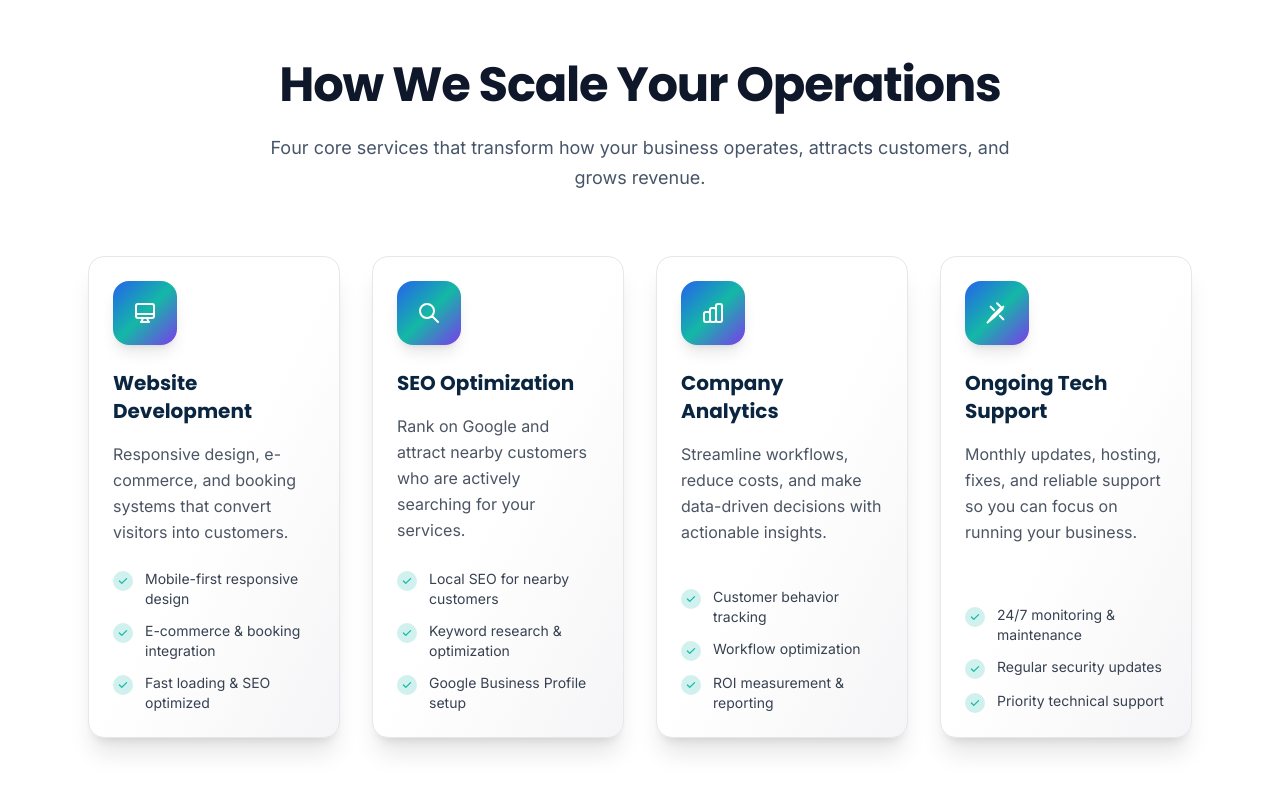
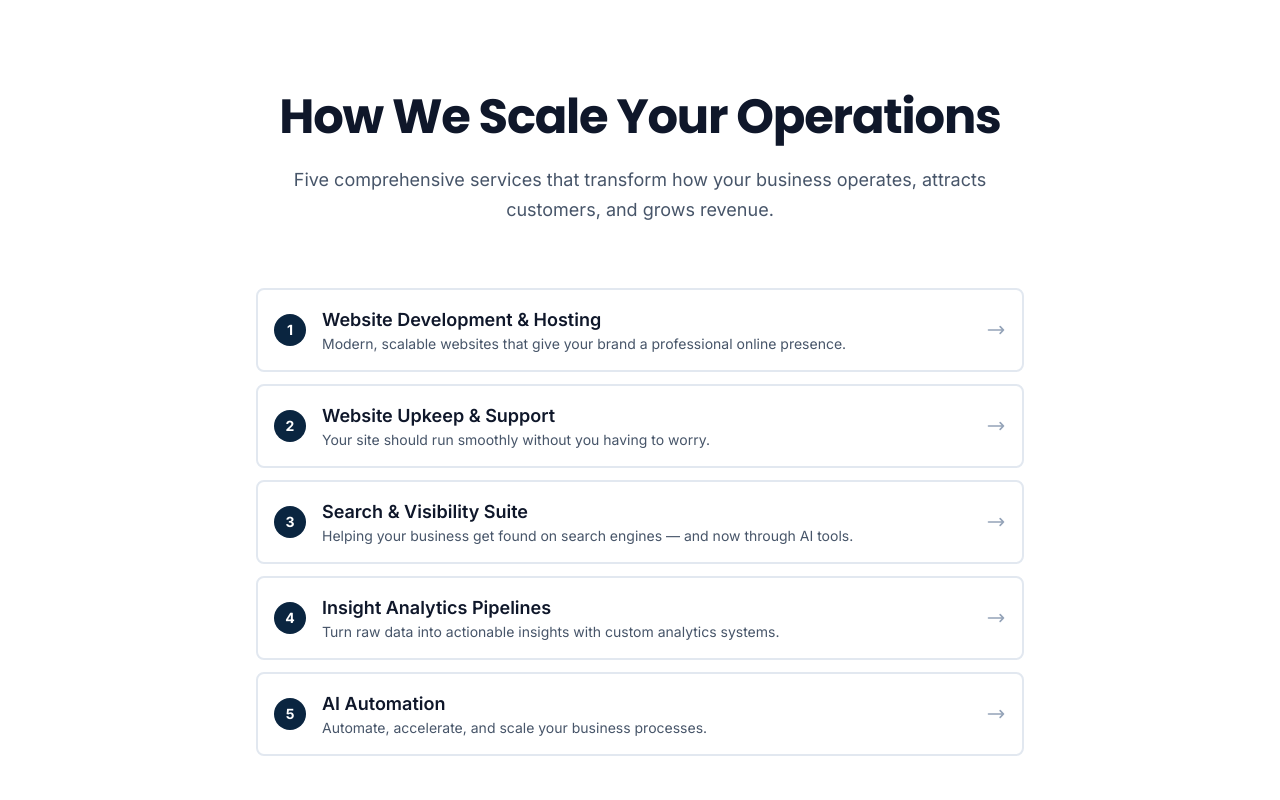
Before and after one commit to Strive-Technology-Group/StriveTG-Site, a Next.js app in the folder apps/web/: page / in a window 1280 px wide. Shown: the part 840-1640 px from the top of the page. Built offline with nearby package versions, Linux system fonts and the light colour scheme.

Commit message:
Update Main Page

```diff
--- a/apps/web/app/page.tsx
+++ b/apps/web/app/page.tsx
@@ -21,7 +21,7 @@ export default function Home() {
                 Transform Your Business with Smart Technology
               </h1>
               <p className="text-xl md:text-2xl text-slate-300 font-light leading-relaxed mb-4">
-                Websites, SEO, and tech solutions that make small businesses unstoppable.
+                Smart websites, SEO, and analytics that help small and mid sized businesses scale faster and compete with bigger players.
               </p>
               <p className="text-lg text-slate-400 leading-relaxed max-w-2xl mx-auto mb-12">
                 Access top-tier tech expertise—without the overhead of hiring in-house.
@@ -105,79 +105,138 @@ export default function Home() {
                 How We Scale Your Operations
               </h2>
               <p className="text-lg text-slate-600 max-w-3xl mx-auto leading-relaxed">
-                Four core services that transform how your business operates, attracts customers, and grows revenue.
+                Five comprehensive services that transform how your business operates, attracts customers, and grows revenue.
               </p>
             </MotionWrapper>
 
-        <MotionStagger className="grid grid-cols-1 md:grid-cols-2 lg:grid-cols-4 gap-8">
+            <div className="max-w-3xl mx-auto">
+              <MotionStagger className="space-y-3">
+                {/* 1. Website Development & Hosting */}
                 <MotionStaggerChild>
-            <FeatureCard
-              icon={
-                <svg className="w-6 h-6 text-white" fill="none" stroke="currentColor" viewBox="0 0 24 24">
-                  <path strokeLinecap="round" strokeLinejoin="round" strokeWidth={2} d="M9.75 17L9 20l-1 1h8l-1-1-.75-3M3 13h18M5 17h14a2 2 0 002-2V5a2 2 0 00-2-2H5a2 2 0 00-2 2v10a2 2 0 002 2z" />
+                  <a
+                    href="/services#website-development"
+                    className="group flex items-center gap-4 p-4 bg-white border-2 border-slate-200 rounded-lg hover:border-[#0A2540] hover:shadow-md transition-all duration-300 hover:-translate-y-1"
+                  >
+                    <div className="w-8 h-8 bg-[#0A2540] rounded-full flex items-center justify-center text-white font-bold text-sm group-hover:scale-110 transition-transform duration-300">
+                      1
+                    </div>
+                    <div className="flex-1">
+                      <h3 className="text-lg font-semibold text-slate-900 group-hover:text-[#0A2540] transition-colors">
+                        Website Development & Hosting
+                      </h3>
+                      <p className="text-slate-600 text-sm">
+                        Modern, scalable websites that give your brand a professional online presence.
+                      </p>
+                    </div>
+                    <div className="text-slate-400 group-hover:text-[#0A2540] group-hover:translate-x-1 transition-all duration-300">
+                      <svg className="w-5 h-5" fill="none" stroke="currentColor" viewBox="0 0 24 24">
+                        <path strokeLinecap="round" strokeLinejoin="round" strokeWidth={2} d="M17 8l4 4m0 0l-4 4m4-4H3" />
                       </svg>
-              }
-              title="Website Development"
-              description="Responsive design, e-commerce, and booking systems that convert visitors into customers."
-              benefits={[
-                "Mobile-first responsive design",
-                "E-commerce & booking integration",
-                "Fast loading & SEO optimized"
-              ]}
-            />
+                    </div>
+                  </a>
                 </MotionStaggerChild>
 
+                {/* 2. Website Upkeep & Support */}
                 <MotionStaggerChild>
-            <FeatureCard
-              icon={
-                <svg className="w-6 h-6 text-white" fill="none" stroke="currentColor" viewBox="0 0 24 24">
-                  <path strokeLinecap="round" strokeLinejoin="round" strokeWidth={2} d="M21 21l-6-6m2-5a7 7 0 11-14 0 7 7 0 0114 0z" />
+                  <a
+                    href="/services#upkeep-support"
+                    className="group flex items-center gap-4 p-4 bg-white border-2 border-slate-200 rounded-lg hover:border-[#0A2540] hover:shadow-md transition-all duration-300 hover:-translate-y-1"
+                  >
+                    <div className="w-8 h-8 bg-[#0A2540] rounded-full flex items-center justify-center text-white font-bold text-sm group-hover:scale-110 transition-transform duration-300">
+                      2
+                    </div>
+                    <div className="flex-1">
+                      <h3 className="text-lg font-semibold text-slate-900 group-hover:text-[#0A2540] transition-colors">
+                        Website Upkeep & Support
+                      </h3>
+                      <p className="text-slate-600 text-sm">
+                        Your site should run smoothly without you having to worry.
+                      </p>
+                    </div>
+                    <div className="text-slate-400 group-hover:text-[#0A2540] group-hover:translate-x-1 transition-all duration-300">
+                      <svg className="w-5 h-5" fill="none" stroke="currentColor" viewBox="0 0 24 24">
+                        <path strokeLinecap="round" strokeLinejoin="round" strokeWidth={2} d="M17 8l4 4m0 0l-4 4m4-4H3" />
                       </svg>
-              }
-              title="SEO Optimization"
-              description="Rank on Google and attract nearby customers who are actively searching for your services."
-              benefits={[
-                "Local SEO for nearby customers",
-                "Keyword research & optimization",
-                "Google Business Profile setup"
-              ]}
-            />
+                    </div>
+                  </a>
                 </MotionStaggerChild>
 
+                {/* 3. Search & Visibility Suite */}
                 <MotionStaggerChild>
-            <FeatureCard
-              icon={
-                <svg className="w-6 h-6 text-white" fill="none" stroke="currentColor" viewBox="0 0 24 24">
-                  <path strokeLinecap="round" strokeLinejoin="round" strokeWidth={2} d="M9 19v-6a2 2 0 00-2-2H5a2 2 0 00-2 2v6a2 2 0 002 2h2a2 2 0 002-2zm0 0V9a2 2 0 012-2h2a2 2 0 012 2v10m-6 0a2 2 0 002 2h2a2 2 0 002-2m0 0V5a2 2 0 012-2h2a2 2 0 012 2v14a2 2 0 01-2 2h-2a2 2 0 01-2-2z" />
+                  <a
+                    href="/services#search-visibility"
+                    className="group flex items-center gap-4 p-4 bg-white border-2 border-slate-200 rounded-lg hover:border-[#0A2540] hover:shadow-md transition-all duration-300 hover:-translate-y-1"
+                  >
+                    <div className="w-8 h-8 bg-[#0A2540] rounded-full flex items-center justify-center text-white font-bold text-sm group-hover:scale-110 transition-transform duration-300">
+                      3
+                    </div>
+                    <div className="flex-1">
+                      <h3 className="text-lg font-semibold text-slate-900 group-hover:text-[#0A2540] transition-colors">
+                        Search & Visibility Suite
+                      </h3>
+                      <p className="text-slate-600 text-sm">
+                        Helping your business get found on search engines — and now through AI tools.
+                      </p>
+                    </div>
+                    <div className="text-slate-400 group-hover:text-[#0A2540] group-hover:translate-x-1 transition-all duration-300">
+                      <svg className="w-5 h-5" fill="none" stroke="currentColor" viewBox="0 0 24 24">
+                        <path strokeLinecap="round" strokeLinejoin="round" strokeWidth={2} d="M17 8l4 4m0 0l-4 4m4-4H3" />
                       </svg>
-              }
-              title="Company Analytics"
-              description="Streamline workflows, reduce costs, and make data-driven decisions with actionable insights."
-              benefits={[
-                "Customer behavior tracking",
-                "Workflow optimization",
-                "ROI measurement & reporting"
-              ]}
-            />
+                    </div>
+                  </a>
                 </MotionStaggerChild>
 
+                {/* 4. Insight Analytics Pipelines */}
                 <MotionStaggerChild>
-            <FeatureCard
-              icon={
-                <svg className="w-6 h-6 text-white" fill="none" stroke="currentColor" viewBox="0 0 24 24">
-                  <path strokeLinecap="round" strokeLinejoin="round" strokeWidth={2} d="M18.364 5.636l-3.536 3.536m0 5.656l3.536 3.536M9.172 9.172L5.636 5.636m3.536 9.192L5.636 18.364M12 2.196l4.243 4.243-8.486 8.486L2.5 21.5l6.565-5.257 8.486-8.486L12 2.196z" />
+                  <a
+                    href="/services#analytics-pipelines"
+                    className="group flex items-center gap-4 p-4 bg-white border-2 border-slate-200 rounded-lg hover:border-[#0A2540] hover:shadow-md transition-all duration-300 hover:-translate-y-1"
+                  >
+                    <div className="w-8 h-8 bg-[#0A2540] rounded-full flex items-center justify-center text-white font-bold text-sm group-hover:scale-110 transition-transform duration-300">
+                      4
+                    </div>
+                    <div className="flex-1">
+                      <h3 className="text-lg font-semibold text-slate-900 group-hover:text-[#0A2540] transition-colors">
+                        Insight Analytics Pipelines
+                      </h3>
+                      <p className="text-slate-600 text-sm">
+                        Turn raw data into actionable insights with custom analytics systems.
+                      </p>
+                    </div>
+                    <div className="text-slate-400 group-hover:text-[#0A2540] group-hover:translate-x-1 transition-all duration-300">
+                      <svg className="w-5 h-5" fill="none" stroke="currentColor" viewBox="0 0 24 24">
+                        <path strokeLinecap="round" strokeLinejoin="round" strokeWidth={2} d="M17 8l4 4m0 0l-4 4m4-4H3" />
                       </svg>
-              }
-              title="Ongoing Tech Support"
-              description="Monthly updates, hosting, fixes, and reliable support so you can focus on running your business."
-              benefits={[
-                "24/7 monitoring & maintenance",
-                "Regular security updates",
-                "Priority technical support"
-              ]}
-            />
+                    </div>
+                  </a>
+                </MotionStaggerChild>
+
+                {/* 5. AI Automation */}
+                <MotionStaggerChild>
+                  <a
+                    href="/services#ai-automation"
+                    className="group flex items-center gap-4 p-4 bg-white border-2 border-slate-200 rounded-lg hover:border-[#0A2540] hover:shadow-md transition-all duration-300 hover:-translate-y-1"
+                  >
+                    <div className="w-8 h-8 bg-[#0A2540] rounded-full flex items-center justify-center text-white font-bold text-sm group-hover:scale-110 transition-transform duration-300">
+                      5
+                    </div>
+                    <div className="flex-1">
+                      <h3 className="text-lg font-semibold text-slate-900 group-hover:text-[#0A2540] transition-colors">
+                        AI Automation
+                      </h3>
+                      <p className="text-slate-600 text-sm">
+                        Automate, accelerate, and scale your business processes.
+                      </p>
+                    </div>
+                    <div className="text-slate-400 group-hover:text-[#0A2540] group-hover:translate-x-1 transition-all duration-300">
+                      <svg className="w-5 h-5" fill="none" stroke="currentColor" viewBox="0 0 24 24">
+                        <path strokeLinecap="round" strokeLinejoin="round" strokeWidth={2} d="M17 8l4 4m0 0l-4 4m4-4H3" />
+                      </svg>
+                    </div>
+                  </a>
                 </MotionStaggerChild>
               </MotionStagger>
+            </div>
           </div>
         </div>
       </section>
```
Lines whose indentation alone changed are shown as unchanged.
